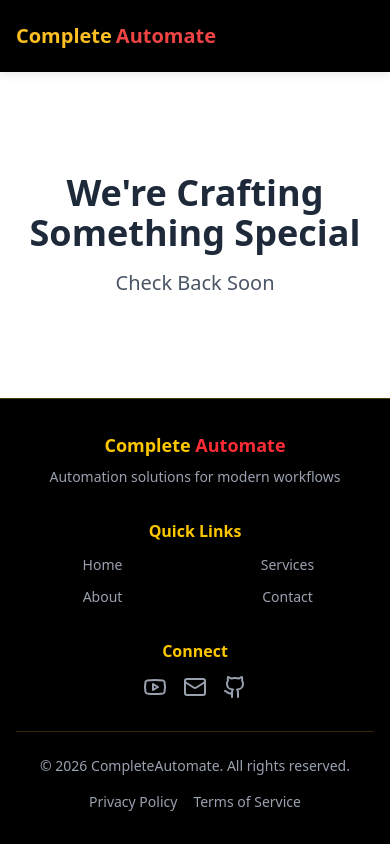
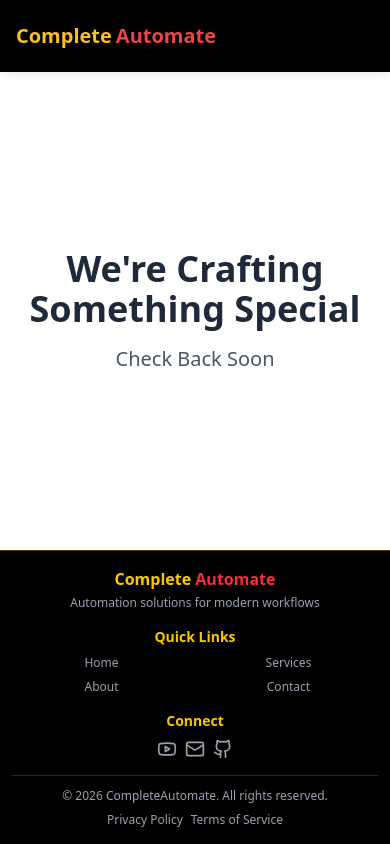
Before and after one commit to vimalmenon/completeautomate.github.io, a Next.js app: page / in a window 390 px wide. Built offline with nearby package versions, Linux system fonts and the light colour scheme.

Commit message:
fix: refine Footer component layout and styles for improved responsiveness

```diff
--- a/src/common/Footer/Footer.component.tsx
+++ b/src/common/Footer/Footer.component.tsx
@@ -5,24 +5,24 @@ import { Youtube, Mail, Github } from 'lucide-react';
 export const Footer: React.FC = () => {
     return (
         <footer className="bg-black text-yellow-400 border-t border-yellow-400/30 mt-auto">
-            <div className="container mx-auto px-4 py-8">
+            <div className="container mx-auto px-3 py-4 sm:px-4 sm:py-8">
                 {/* Main Footer Content */}
-                <div className="grid grid-cols-1 md:grid-cols-3 gap-8 mb-8">
+                <div className="grid grid-cols-1 md:grid-cols-3 gap-4 sm:gap-8 mb-4 sm:mb-8">
                     {/* Brand Section */}
                     <div className="text-center md:text-left">
-                        <h3 className="text-lg font-bold mb-2">
+                        <h3 className="text-base sm:text-lg font-bold mb-1 sm:mb-2">
                             <span className="text-yellow-400">Complete</span>
                             <span className="text-red-500"> Automate</span>
                         </h3>
-                        <p className="text-sm text-gray-400">
+                        <p className="text-xs sm:text-sm text-gray-400">
                             Automation solutions for modern workflows
                         </p>
                     </div>
 
                     {/* Links Section */}
                     <div className="text-center">
-                        <h4 className="font-semibold mb-3 text-yellow-400">Quick Links</h4>
-                        <div className="grid grid-cols-2 gap-3 text-sm">
+                        <h4 className="font-semibold mb-2 sm:mb-3 text-sm sm:text-base text-yellow-400">Quick Links</h4>
+                        <div className="grid grid-cols-2 gap-2 sm:gap-3 text-xs sm:text-sm">
                             <a href="/" className="text-gray-400 hover:text-yellow-400 transition">Home</a>
                             <a href="/services" className="text-gray-400 hover:text-yellow-400 transition">Services</a>
                             <a href="/about" className="text-gray-400 hover:text-yellow-400 transition">About</a>
@@ -32,8 +32,8 @@ export const Footer: React.FC = () => {
 
                     {/* Social Links Section */}
                     <div className="text-center md:text-right">
-                        <h4 className="font-semibold mb-3 text-yellow-400">Connect</h4>
-                        <div className="flex justify-center md:justify-end gap-4">
+                        <h4 className="font-semibold mb-2 sm:mb-3 text-sm sm:text-base text-yellow-400">Connect</h4>
+                        <div className="flex justify-center md:justify-end gap-2 sm:gap-4">
                             <a
                                 href="https://www.youtube.com/channel/@real_vimal_menon"
                                 target="_blank"
@@ -41,14 +41,14 @@ export const Footer: React.FC = () => {
                                 className="text-gray-400 hover:text-red-500 transition"
                                 aria-label="YouTube"
                             >
-                                <Youtube size={24} />
+                                <Youtube size={20} className="sm:w-6 sm:h-6" />
                             </a>
                             <a
                                 href="mailto:contact@completeautomate.com"
                                 className="text-gray-400 hover:text-yellow-400 transition"
                                 aria-label="Email"
                             >
-                                <Mail size={24} />
+                                <Mail size={20} className="sm:w-6 sm:h-6" />
                             </a>
                             <a
                                 href="https://github.com"
@@ -57,19 +57,19 @@ export const Footer: React.FC = () => {
                                 className="text-gray-400 hover:text-yellow-400 transition"
                                 aria-label="GitHub"
                             >
-                                <Github size={24} />
+                                <Github size={20} className="sm:w-6 sm:h-6" />
                             </a>
                         </div>
                     </div>
                 </div>
 
                 {/* Divider */}
-                <div className="border-t border-yellow-400/20 my-6"></div>
+                <div className="border-t border-yellow-400/20 my-3 sm:my-6"></div>
 
                 {/* Bottom Footer */}
-                <div className="flex flex-col md:flex-row justify-between items-center text-sm text-gray-400">
+                <div className="flex flex-col md:flex-row justify-between items-center text-xs sm:text-sm text-gray-400 gap-2">
                     <div>&copy; {new Date().getFullYear()} CompleteAutomate. All rights reserved.</div>
-                    <div className="flex gap-4 mt-4 md:mt-0">
+                    <div className="flex gap-2 sm:gap-4 flex-wrap justify-center">
                         <a href="#privacy" className="hover:text-yellow-400 transition">Privacy Policy</a>
                         <a href="#terms" className="hover:text-yellow-400 transition">Terms of Service</a>
                     </div>
```
